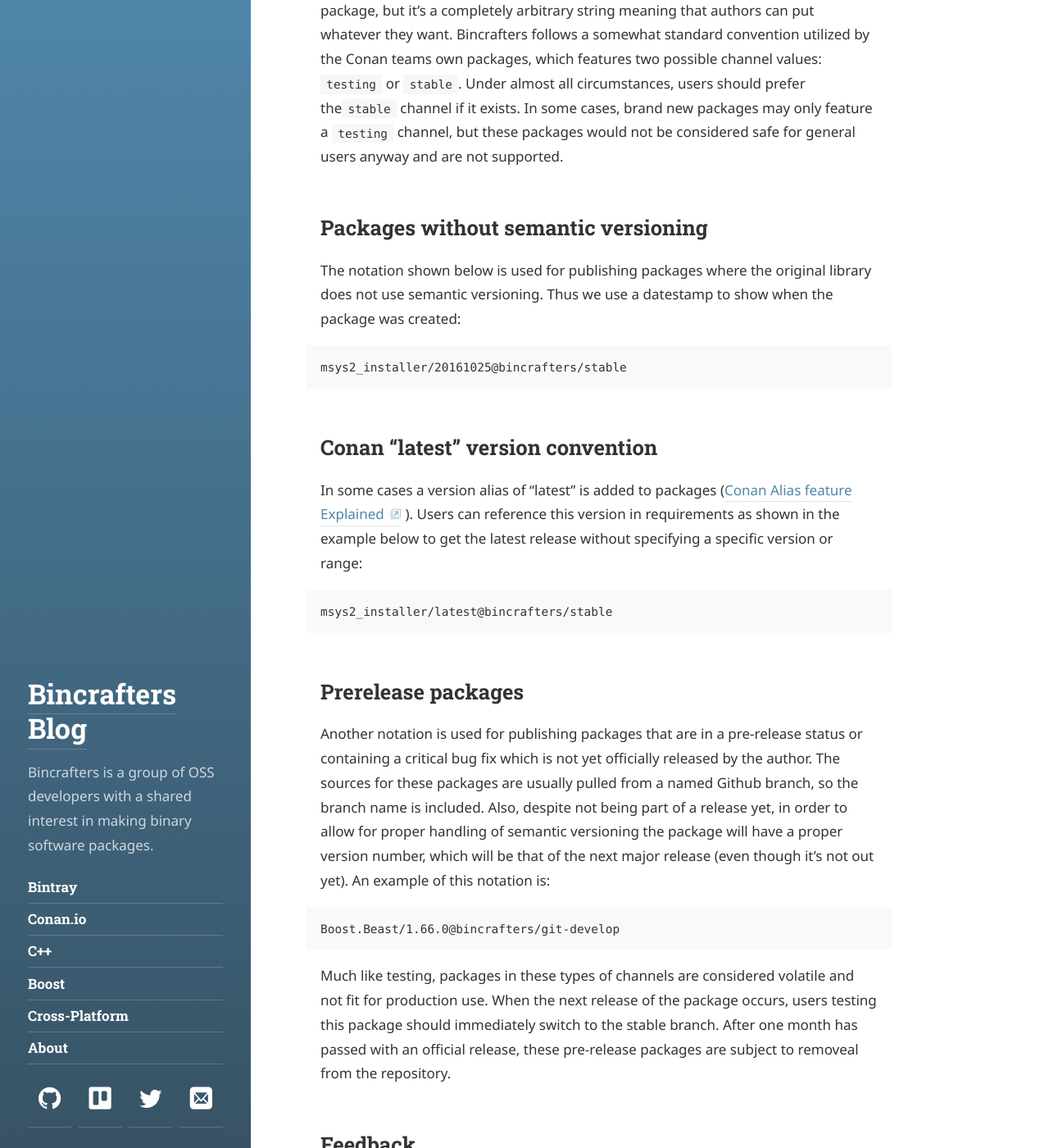
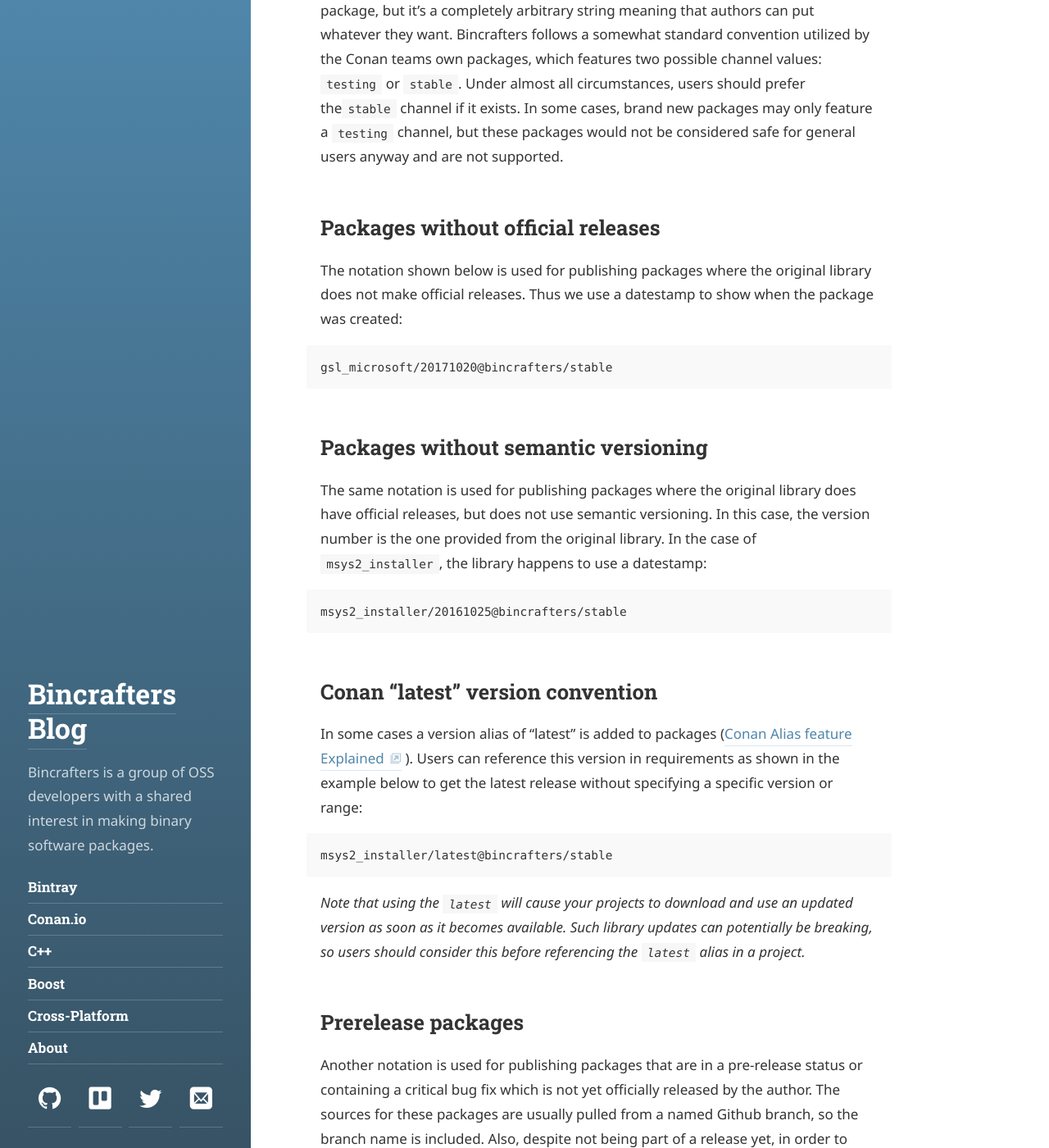
Before and after one commit to bincrafters/bincrafters.github.io, a Jekyll site: the page built from _posts/2017-06-06-using-bincrafters-conan-repository.md, in a window 1280 px wide and 1400 px high, scrolled down 1192 px. Shown: the whole window at 82% size. Built offline with Jekyll 4.4.1, drawn with Linux system fonts in a browser that asks for light colours; some web fonts are replaced.

Commit message:
updates to usage instructions

```diff
--- a/_posts/2017-06-06-using-bincrafters-conan-repository.md
+++ b/_posts/2017-06-06-using-bincrafters-conan-repository.md
@@ -23,8 +23,13 @@ Conan has a somewhat unique but valuable notion of channels embedded in the pack
 
 The channel name in this example is "stable".  This is a required field for every package, but it's a completely arbitrary string meaning that authors can put whatever they want.  Bincrafters follows a somewhat standard convention utilized by the Conan teams own packages, which features two possible channel values:  `testing` or `stable`.   Under almost all circumstances, users should prefer the`stable` channel if it exists.  In some cases, brand new packages may only feature a `testing` channel, but these packages would not be considered safe for general users anyway and are not supported.
 
+## Packages without official releases
+The notation shown below is used for publishing packages where the original library does not make official releases. Thus we use a datestamp to show when the package was created:
+
+	gsl_microsoft/20171020@bincrafters/stable
+
 ## Packages without semantic versioning
-The notation shown below is used for publishing packages where the original library does not use semantic versioning. Thus we use a datestamp to show when the package was created:
+The same notation is used for publishing packages where the original library does have official releases, but does not use semantic versioning. In this case, the version number is the one provided from the original library.  In the case of `msys2_installer`, the library happens to use a datestamp:
 
 	msys2_installer/20161025@bincrafters/stable
 
@@ -33,6 +38,8 @@ In some cases a version alias of "latest" is added to packages ([Conan Alias fea
 ).  Users can reference this version in requirements as shown in the example below to get the latest release without specifying a specific version or range:
 
 	msys2_installer/latest@bincrafters/stable
+
+*Note that using the `latest` will cause your projects to download and use an updated version as soon as it becomes available.  Such library updates can potentially be breaking, so users should consider this before referencing the `latest` alias in a project.*
 
 ## Prerelease packages
 Another notation is used for publishing packages that are in a pre-release status or containing a critical bug fix which is not yet officially released by the author.  The sources for these packages are usually pulled from a named Github branch, so the branch name is included.  Also, despite not being part of a release yet, in order to allow for proper handling of semantic versioning the package will have a proper version number, which will be that of the next major release (even though it's not out yet).  An example of this notation is:
```
